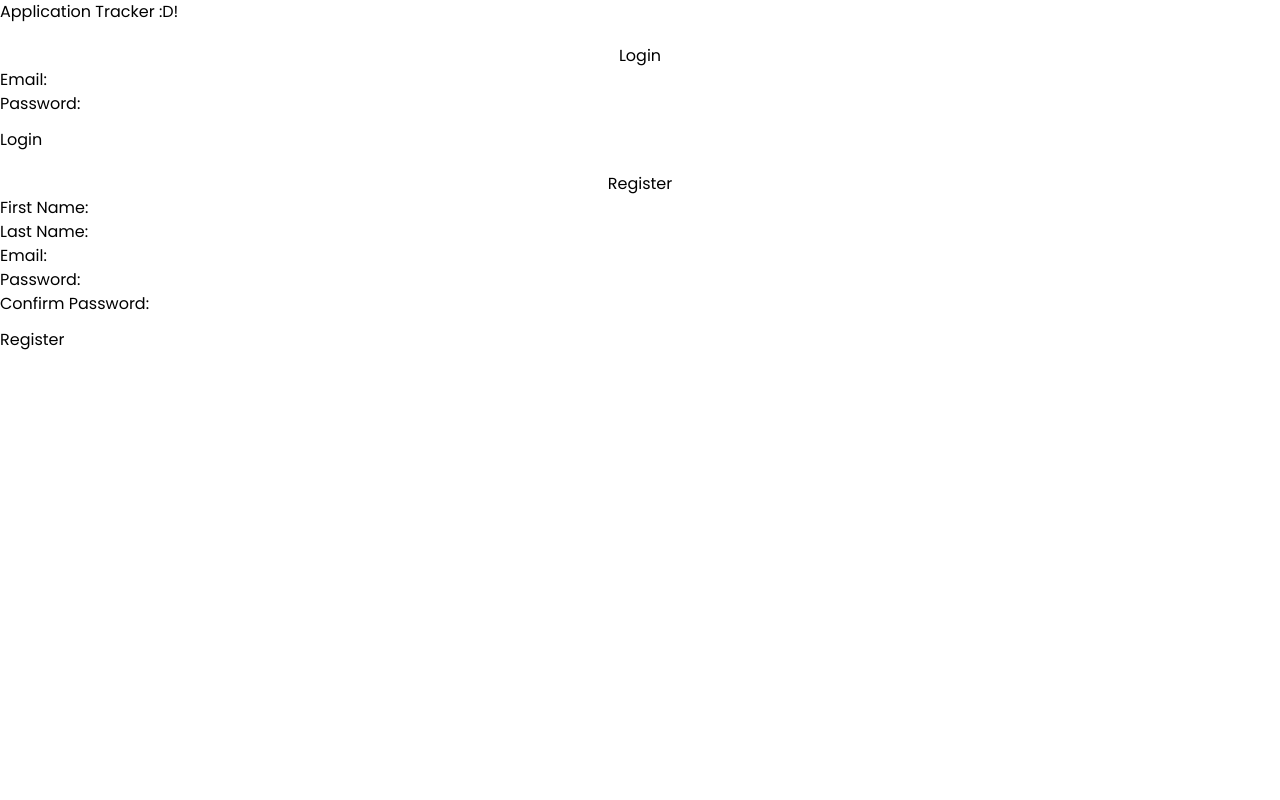
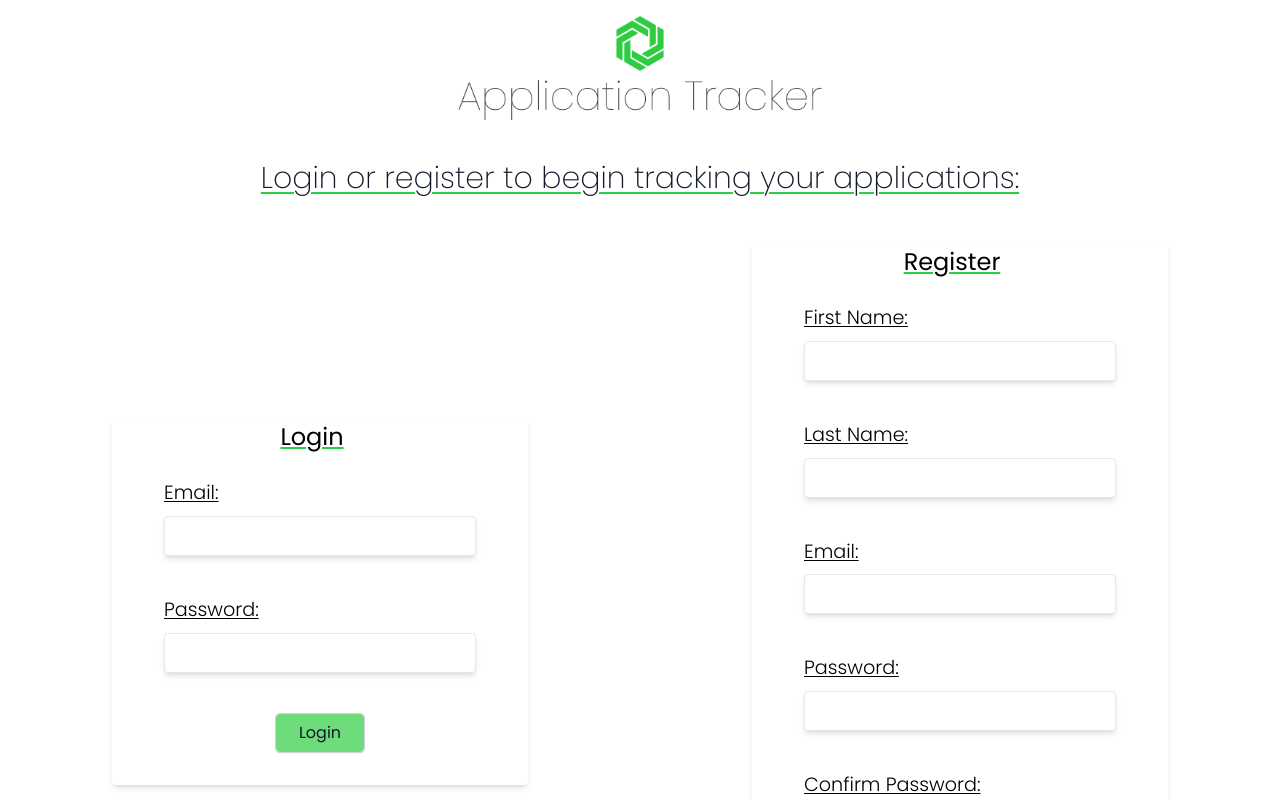
Before and after one commit to Robert-Best-2116/Group-Project, a React (Create React App) app in the folder client/: page /loginreg in a window 1280 px wide. Shown: the top 800 px of the page. Built offline with nearby package versions, Linux system fonts and the light colour scheme.

Commit message:
Styled Login and Registration page

```diff
--- a/client/src/App.js
+++ b/client/src/App.js
@@ -9,6 +9,7 @@ import Edit from "./components/Edit";
 import LoginReg from "./components/LoginReg";
 import Home from "./screen/Home";
 import About from "./components/About";
+import Register from "./components/Register";
 
 function App() {
   return (
@@ -19,6 +20,8 @@ function App() {
           <Route path="/" element={<Home />} />
           {/* LOGIN AND REG PAGE BELOW - BL */}
           <Route path="/loginreg" element={<LoginReg />} />
+          {/* REGISTER ROUTE FOR MOBILE VIEW - JG */}
+          <Route path="/register" element={<Register />} />
           {/* DASHBOARD PAGE - JG */}
           <Route path="/dashboard" element={<Dashboard />} />
           {/* ABOUT PAGE - JG */}
--- a/client/src/components/Hero.jsx
+++ b/client/src/components/Hero.jsx
@@ -5,17 +5,17 @@ const features = [
   {
     name: 'Organize your applications',
     description:
-      'Lorem ipsum, dolor sit amet consectetur adipisicing elit. Maiores impedit perferendis suscipit eaque, iste dolor cupiditate blanditiis ratione.',
+      'Create a new tracking file for every application sent out and view anywhere whether on desktop or mobile.',
     icon: FolderOpenIcon,
   },
   {
     name: 'Keep application info up to date',
-    description: 'Anim aute id magna aliqua ad ad non deserunt sunt. Qui irure qui lorem cupidatat commodo.',
+    description: 'You have the ability to recall or update any of the details on the application at anytime and delete the application if you choose not to track it anymore.',
     icon: IdentificationIcon,
   },
   {
     name: 'Get your dream job',
-    description: 'Ac tincidunt sapien vehicula erat auctor pellentesque rhoncus. Et magna sit morbi lobortis.',
+    description: 'By tracking your applications you can keep an organized log of all places you have applied to and land the job!',
     icon: HandThumbUpIcon,
   },
 ]
--- a/client/src/components/Login.jsx
+++ b/client/src/components/Login.jsx
@@ -1,6 +1,7 @@
-import React, { useState } from 'react';
+import React, { useState, useEffect } from 'react';
 import axios from 'axios';
-import { useNavigate } from 'react-router-dom';
+import { Link, useNavigate } from 'react-router-dom';
+import Register from './Register';
 
 
 const Login = () => {
@@ -28,24 +29,44 @@ const Login = () => {
             })
     }
 
+    // MAKES SCREEN ALWAYS START FROM THE VERY TOP NO MATTER WHERE SCROLL BAR WAS ON PREVIOUS PAGE - JG
+    useEffect(() => {
+        window.scrollTo(0, 0)
+    }, [])
+
     // LOGIN FORM WITH EMAIL AND PASSWORD INPUTS PLUS ERROR RENDER - BL
     return (
-        <div className="col-md-5 mt-5 mx-auto">
-            <form action="" onSubmit={submitHandler}>
-                <h3 className='text-center'>Login</h3>
+        <div className='w-full flex items-center justify-center'>
+        <div className="flex-1">
+            <form className="md:w-[65%] w-screen h-full m-auto md:shadow-md mb-10 md:mb-0 rounded" action="" onSubmit={submitHandler}>
+                <h3 className="text-[1.5rem] mr-4 mb-2 font-semiBold underline underline-offset-2 text-center decoration-2 decoration-[#2ECC40]">Login</h3>
                 {errors ? (<p style={{ color: "red" }}>{errors}</p>) : ("")}
-                <div className='form-group'>
-                    <label htmlFor="" className='form-label'>Email:</label>
-                    <input type="email" className='form-control' name='email' value={user.email} onChange={changeHandler}/>
+                <div className="mb-2 py-4 flex items-center justify-center flex-col">
+                <div className="w-3/4 flex items-start justify-center flex-col">
+                    <label htmlFor="" className="text-[1.2rem] mr-4 mb-2 font-light underline underline-offset-2">Email:</label>
+                    <input type="email" className="w-full md:w-full h-[2.5rem] pl-2 border rounded shadow-md" name='email' value={user.email} onChange={changeHandler}/>
+                    </div>
                 </div>
-                <div className='form-group'>
-                    <label htmlFor="" className='form-label'>Password:</label>
-                    <input type="password" className='form-control' name='password' value={user.password} onChange={changeHandler}/>
+                <div className="mb-2 py-4 flex items-center justify-center flex-col">
+                <div className="w-3/4 flex items-start justify-center flex-col">
+                    <label htmlFor="" className="text-[1.2rem] mr-4 mb-2 font-light underline underline-offset-2">Password:</label>
+                    <input type="password" className="w-full md:w-full h-[2.5rem] pl-2 border rounded shadow-md" name='password' value={user.password} onChange={changeHandler}/>
+                    </div>
                 </div>
-                <div className="form-group">
-                    <button type='submit' className='btn btn-primary mt-3'>Login</button>
+                <div className="w-full flex items-center justify-center flex-col">
+                    <button type='submit' className="transition ease-in-out delay-100 inline-flex items-center rounded-md bg-[#2ECC40af] px-6 py-2 text-md text-gray-900 shadow-sm ring-1 ring-inset ring-gray-300 hover:bg-[#2ECC40] hover:text-[#fff] hover:-translate-y-1 hover:scale-110 mt-4 md:mb-8 cursor-pointer">Login</button>
                 </div>
             </form>
+            {/* LINK TO GO TO REGISTER FORM IN MOBILE VIEW - JG */}
+            <div className='w-full flex items-center justify-center md:hidden'>
+                <p>New user? <Link to={'/register'}><span className='text-[#2ECC40] underline underline-offset-2 text-center decoration-2 decoration-[#2ECC40]'> Register Here</span></Link></p>
+            </div>
+
+        </div>
+        {/* DISPLAYS REGISTER FORM IN DESKTOP/LAPTOP VIEW BUT HIDES IT IN MOBILE VIEW - JG*/}
+            <div className='hidden md:flex md:flex-1'>
+                <Register />
+            </div>
         </div>
     )
 }
--- /dev/null
+++ b/client/src/components/LoginHeader.jsx
@@ -0,0 +1,29 @@
+
+const LoginHeader = () => {
+    return (
+        <div className="w-screen flex items-center justify-start flex-col">
+            {/* MAIN NAVBAR */}
+            <div className="md:w-3/4 md:flex md:items-center md:justify-between py-4 mb-2">
+                <div className="flex-1 flex items-center justify-center">
+                    <img className='w-auto h-[6.5rem]' src="/img/logo.png" alt="" />
+                </div>
+            </div>
+
+            {/* SUB NAVBAR */}
+            {/* Will need to put props for DB info inside <span> tags */}
+            {/* Example: <span>{jobTitle} </span> */}
+            <div className="w-screen flex items-center justify-around px-12 md:px-0 md:w-3/4 md:flex md:items-center md:justify-between py-4 md:mb-8 mb-8">
+                <div className="min-w-0 flex-1 text-center">
+                    <h2 className="text-3xl font-extralight underline underline-offset-4 decoration-2 decoration-[#2ECC40] leading-7 text-gray-900 sm:truncate sm:text-3xl tracking-wide md:tracking-normal">
+                        Login or register to begin tracking your applications:
+                    </h2>
+                </div>
+
+            </div>
+
+
+        </div>
+    )
+}
+
+export default LoginHeader
--- a/client/src/components/LoginReg.jsx
+++ b/client/src/components/LoginReg.jsx
@@ -1,17 +1,25 @@
 import React from 'react';
 import Login from './Login';
 import Register from './Register';
+import LoginHeader from "../components/LoginHeader"
+import { useEffect } from 'react';
 
 const LoginReg = () => {
 
+    // MAKES SCREEN ALWAYS START FROM THE VERY TOP NO MATTER WHERE SCROLL BAR WAS ON PREVIOUS PAGE - JG
+    useEffect(() => {
+        window.scrollTo(0, 0)
+    }, [])
 
 
     return (
         <div>
-            <h1>Application Tracker :D!</h1>
-            <div className="row">
+
+            <LoginHeader />
+
+            <div className="w-full h-full flex items-center justify-center md:flex-row flex-col pb-8">
                 <Login/>
-                <Register/>
+                {/* <Register/> */}
             </div>
         </div>
     )
--- a/client/src/components/Questions.jsx
+++ b/client/src/components/Questions.jsx
@@ -11,7 +11,7 @@ const faqs = [
   {
     question: "How was Application Tracker built",
     answer:
-      "The app was built with the MERN stack and used Tailwind CSS for styling.",
+      "The app was built with the MERN stack, used Tailwind CSS for styling, and included a number of Node packages.",
   },
   {
     question: "Who was part of the build team?",
--- a/client/src/components/Register.jsx
+++ b/client/src/components/Register.jsx
@@ -1,5 +1,5 @@
-import React, { useState } from 'react';
-import { useNavigate } from 'react-router-dom';
+import React, { useState, useEffect } from 'react';
+import { Link, useNavigate } from 'react-router-dom';
 import axios from 'axios';
 
 const Register = () => {
@@ -39,39 +39,65 @@ const Register = () => {
             })
     }
 
+    // MAKES SCREEN ALWAYS START FROM THE VERY TOP NO MATTER WHERE SCROLL BAR WAS ON PREVIOUS PAGE - JG
+    useEffect(() => {
+        window.scrollTo(0, 0)
+    }, [])
+
     return (
-        <div className='col-md-5 mt-5 mx-auto'>
-            <form action='' onSubmit={submitHandler}>
-                <h3 className='text-center'>Register</h3>
+        <div className="flex-1 mt-10 md:mt-0">
+            <form className="md:w-[65%] w-screen h-full m-auto md:shadow-md rounded" action='' onSubmit={submitHandler}>
+
+                <h3 className="text-[1.5rem] mr-4 mb-2 font-semiBold underline underline-offset-2 text-center decoration-2 decoration-[#2ECC40]">Register</h3>
+
                 {errors.firstName ? (<p style={{ color: "red" }}>{errors.firstName.message}</p>) : ("")}
-                <div className='form-group'>
-                    <label htmlFor="" className='form-label'>First Name:</label>
-                    <input type="text" className='form-control' name='firstName' value={user.firstName} onChange={changeHandler}/>
+                <div className="mb-2 py-4 flex items-center justify-center flex-col">
+                <div className="w-3/4 flex items-start justify-center flex-col">
+                    <label htmlFor="" className="text-[1.2rem] mr-4 mb-2 font-light underline underline-offset-2">First Name:</label>
+                    <input type="text" className="w-full md:w-full h-[2.5rem] pl-2 border rounded shadow-md" name='firstName' value={user.firstName} onChange={changeHandler}/>
+                    </div>
                 </div>
+
                 {errors.lastName ? (<p style={{ color: "red" }}>{errors.lastName.message}</p>) : ("")}
-                <div className='form-group'>
-                    <label htmlFor="" className='form-label'>Last Name:</label>
-                    <input type="text" className='form-control' name='lastName' value={user.lastName} onChange={changeHandler}/>
+                <div className="mb-2 py-4 flex items-center justify-center flex-col">
+                <div className="w-3/4 flex items-start justify-center flex-col">
+                    <label htmlFor="" className="text-[1.2rem] mr-4 mb-2 font-light underline underline-offset-2">Last Name:</label>
+                    <input type="text" className="w-full md:w-full h-[2.5rem] pl-2 border rounded shadow-md" name='lastName' value={user.lastName} onChange={changeHandler}/>
+                    </div>
                 </div>
+
                 {errors.email ? (<p style={{ color: "red" }}>{errors.email.message}</p>) : ("")}
-                <div className='form-group'>
-                    <label htmlFor="" className='form-label'>Email:</label>
-                    <input type="email" className='form-control' name='email' value={user.email} onChange={changeHandler}/>
+                <div className="mb-2 py-4 flex items-center justify-center flex-col">
+                <div className="w-3/4 flex items-start justify-center flex-col">
+                    <label htmlFor="" className="text-[1.2rem] mr-4 mb-2 font-light underline underline-offset-2">Email:</label>
+                    <input type="email" className="w-full md:w-full h-[2.5rem] pl-2 border rounded shadow-md" name='email' value={user.email} onChange={changeHandler}/>
+                    </div>
                 </div>
+
                 {errors.password ? (<p style={{ color: "red" }}>{errors.password.message}</p>) : ("")}
-                <div className='form-group'>
-                    <label htmlFor="" className='form-label'>Password:</label>
-                    <input type="password" className='form-control' name='password' value={user.password} onChange={changeHandler}/>
+                <div className="mb-2 py-4 flex items-center justify-center flex-col">
+                <div className="w-3/4 flex items-start justify-center flex-col">
+                    <label htmlFor="" className="text-[1.2rem] mr-4 mb-2 font-light underline underline-offset-2">Password:</label>
+                    <input type="password" className="w-full md:w-full h-[2.5rem] pl-2 border rounded shadow-md" name='password' value={user.password} onChange={changeHandler}/>
+                    </div>
                 </div>
+
                 {errors.confirmPassword ? (<p style={{ color: "red" }}>{errors.confirmPassword.message}</p>) : ("")}
-                <div className='form-group'>
-                    <label htmlFor="" className='form-label'>Confirm Password:</label>
-                    <input type="password" className='form-control' name='confirmPassword' value={user.confirmPassword} onChange={changeHandler}/>
+                <div className="mb-2 py-4 flex items-center justify-center flex-col">
+                <div className="w-3/4 flex items-start justify-center flex-col">
+                    <label htmlFor="" className="text-[1.2rem] mr-4 mb-2 font-light underline underline-offset-2">Confirm Password:</label>
+                    <input type="password" className="w-full md:w-full h-[2.5rem] pl-2 border rounded shadow-md" name='confirmPassword' value={user.confirmPassword} onChange={changeHandler}/>
+                    </div>
                 </div>
-                <div className="form-group">
-                    <button type='submit' className='btn btn-primary mt-3'>Register</button>
+
+                <div className="w-full flex items-center justify-center flex-col">
+                    <button type='submit' className="transition ease-in-out delay-100 inline-flex items-center rounded-md bg-[#2ECC40af] px-6 py-2 text-md text-gray-900 shadow-sm ring-1 ring-inset ring-gray-300 hover:bg-[#2ECC40] hover:text-[#fff] hover:-translate-y-1 hover:scale-110 mt-4 mb-8 cursor-pointer">Register</button>
                 </div>
             </form>
+              {/* LINK TO GO BACK TO LOGIN FORM IN MOBILE VIEW - JG */}
+              <div className='w-full flex items-center justify-center mb-8 md:hidden'>
+                <p>Already have an account? <Link to={'/loginreg'}><span className='text-[#2ECC40] underline underline-offset-2 text-center decoration-2 decoration-[#2ECC40]'> Login Here</span></Link></p>
+            </div>
         </div>
     )
 
--- a/client/src/components/SideBar.jsx
+++ b/client/src/components/SideBar.jsx
@@ -165,7 +165,7 @@ const Sidebar = () => {
 
                 <li className="mx-auto mb-2 mt-auto w-full flex items-center justify-center">
                   {/* Log Out button will use onClick Logout handler? */}
-                  <button type="button" className="transition ease-in-out delay-100 inline-flex items-center justify-center rounded-md bg-[#e74d3caf] px-3 py-2 text-sm text-gray-900 shadow-sm ring-1 ring-inset ring-gray-300 hover:bg-[#e74c3c] hover:text-[#fff] hover:-translate-y-1 hover:scale-110 w-3/4" onClick={logout}>Logout</button>
+                  <button type="button" className="transition ease-in-out delay-100 inline-flex items-center justify-center rounded-md bg-[#e74d3caf] px-3 py-2 text-sm text-gray-900 shadow-sm ring-1 ring-inset ring-gray-300 hover:bg-[#e74c3c] hover:text-[#fff] hover:-translate-y-1 hover:scale-110 w-3/4 mb-4" onClick={logout}>Logout</button>
                 </li>
               </ul>
             </nav>
--- a/client/src/components/TopContainer.jsx
+++ b/client/src/components/TopContainer.jsx
@@ -25,7 +25,7 @@ const TopContainer = () => {
                 <div className="flex items-center justify-center w-full md:w-3/4 mb-2">
                   <img className="w-[5rem] h-auto" src="/img/singlelogo.png" />
                 </div>
-                <h1 className="text-4xl font-bold tracking-tight text-gray-900 sm:text-6xl">
+                <h1 className="text-4xl font-bold tracking-wide text-gray-900 sm:text-6xl">
                   Keep track of your applications and where you applied
                 </h1>
                 <p className="mt-6 text-lg leading-8 text-gray-600">
```
